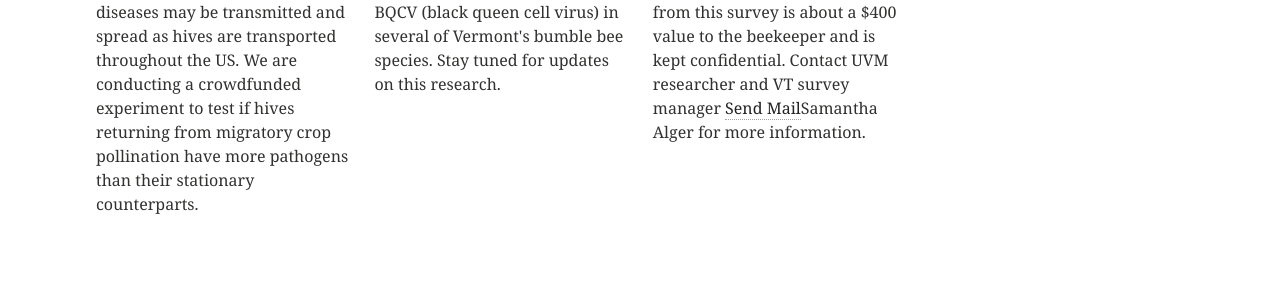
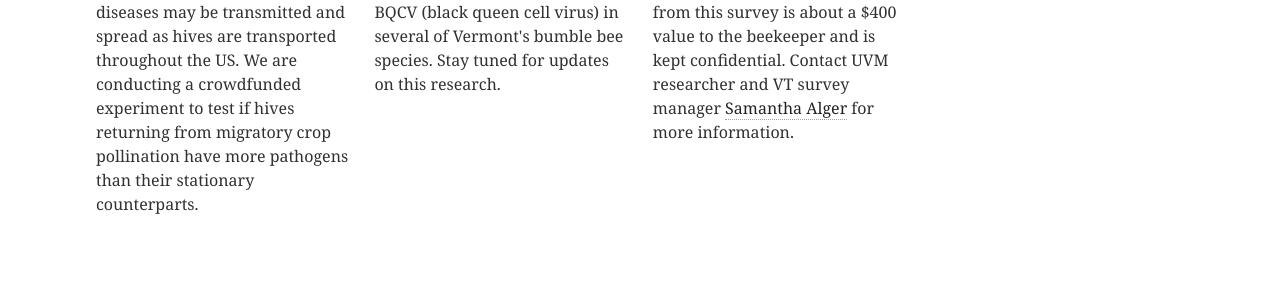
Before and after one commit to samanthaannalger/VTBeeLab, a Jekyll site: the page built from index.md, in a window 1280 px wide. Shown: the part 722-1013 px from the top of the page. Built offline with Jekyll 4.4.1, drawn with Linux system fonts in a browser that asks for light colours.

Commit message:
Update index.md

```diff
--- a/index.md
+++ b/index.md
@@ -21,7 +21,7 @@ image:
 
 <div class="tile">
 <h2 class="post-title"><a href="https://beeinformed.org/aphis/">National Honey Bee Survey</a></h2>
-  <p class="post-excerpt">Are you a Vermont beekeeper with at least 8 hives? Are you interested in participating in a free survey to test the pathogens and pesticides present in your apiary? The information gained from this survey is about a $400 value to the beekeeper and is kept confidential. Contact UVM researcher and VT survey manager <a href="mailto:salger@uvm.edu?Subject=NHBS" target="_top">Send Mail</a>Samantha Alger for more information. </p>
+  <p class="post-excerpt">Are you a Vermont beekeeper with at least 8 hives? Are you interested in participating in a free survey to test the pathogens and pesticides present in your apiary? The information gained from this survey is about a $400 value to the beekeeper and is kept confidential. Contact UVM researcher and VT survey manager <a href="mailto:salger@uvm.edu?Subject=NHBS" target="_top">Samantha Alger</a> for more information. </p>
 </div><!-- /.tile -->
 
 <div class="tile">
```
